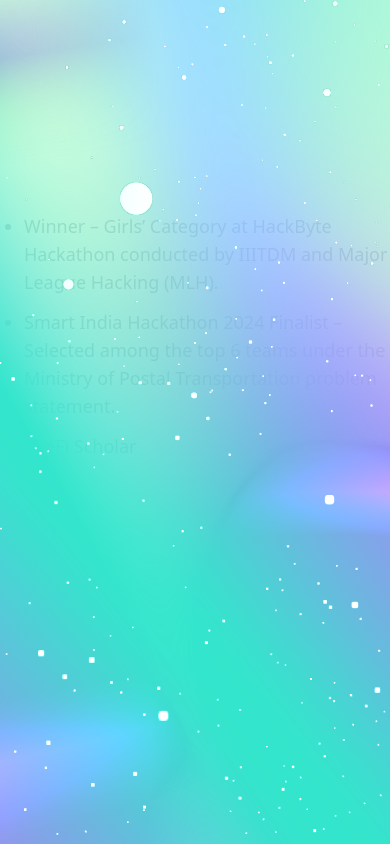
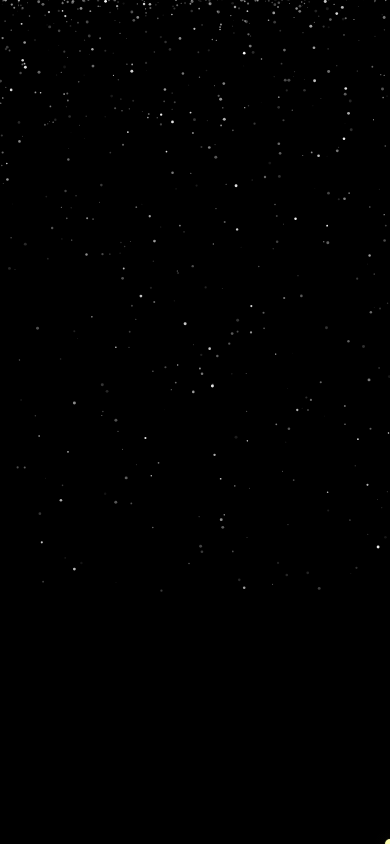
Before and after one commit to RabdeepKaur/Rabdeep-Fullstack-Engineer, a Next.js app: page /Achievement in a window 390 px wide. Shown: the top 844 px of the page. Built offline with nearby package versions, Linux system fonts and the light colour scheme.

Commit message:
skills done

```diff
--- a/app/Components/background.tsx
+++ /dev/null
@@ -1,280 +0,0 @@
-"use client"
-import { useRef, useMemo, useEffect, useState } from 'react';
-import { Canvas, useFrame, useThree } from '@react-three/fiber';
-import { Points, PointMaterial, OrbitControls, Trail } from '@react-three/drei';
-import * as THREE from 'three';
-
-function AuroraParticles() {
-  const ref = useRef<THREE.Points>(null);
-
-  const particlesPosition = useMemo(() => {
-    const positions = new Float32Array(3000 * 3);
-
-    for (let i = 0; i < 3000; i++) {
-      positions[i * 3] = (Math.random() - 0.5) * 80;
-      positions[i * 3 + 1] = (Math.random() - 0.5) * 60;
-      positions[i * 3 + 2] = (Math.random() - 0.5) * 40;
-    }
-
-    return positions;
-  }, []);
-
-  useFrame((state) => {
-    if (ref.current) {
-      ref.current.rotation.x = state.clock.elapsedTime * 0.02;
-      ref.current.rotation.y = state.clock.elapsedTime * 0.01;
-
-      // Scroll-based movement
-      const scrollY = window.pageYOffset || 0;
-      ref.current.position.y = -scrollY * 0.005;
-    }
-  });
-
-  return (
-    <Points ref={ref} positions={particlesPosition} stride={3} frustumCulled={false}>
-      <PointMaterial
-        transparent
-        color="#4ade80"
-        size={0.15}
-        sizeAttenuation={true}
-        depthWrite={false}
-        blending={THREE.AdditiveBlending}
-      />
-    </Points>
-  );
-}
-
-function AuroraRibbon({ position, color, scrollOffset }: { position: [number, number, number], color: string, scrollOffset: number }) {
-  const meshRef = useRef<THREE.Mesh>(null);
-  const [scrollY, setScrollY] = useState(0);
-
-  useEffect(() => {
-    const handleScroll = () => setScrollY(window.pageYOffset || 0);
-    window.addEventListener('scroll', handleScroll);
-    return () => window.removeEventListener('scroll', handleScroll);
-  }, []);
-
-  useFrame((state) => {
-    if (meshRef.current) {
-      const time = state.clock.elapsedTime;
-
-      // Flowing animation
-      meshRef.current.rotation.z = Math.sin(time * 0.5 + scrollOffset) * 0.3;
-      meshRef.current.position.x = position[0] + Math.sin(time * 0.3 + scrollOffset) * 5;
-      meshRef.current.position.y = position[1] + Math.cos(time * 0.2 + scrollOffset) * 3;
-
-      // Scroll-dependent movement
-      meshRef.current.position.y += -scrollY * 0.008;
-      meshRef.current.rotation.x = scrollY * 0.001 + scrollOffset;
-
-      // Update shader uniforms
-      const material = meshRef.current.material as any;
-      if (material && material.uniforms) {
-        material.uniforms.time.value = time;
-        material.uniforms.scroll.value = scrollY * 0.01;
-      }
-    }
-  });
-
-  const vertexShader = `
-    uniform float time;
-    uniform float scroll;
-    varying vec2 vUv;
-    varying vec3 vPosition;
-
-    void main() {
-      vUv = uv;
-      vPosition = position;
-
-      vec3 pos = position;
-
-      // Ribbon wave effect
-      float wave1 = sin(pos.x * 0.1 + time + scroll) * 2.0;
-      float wave2 = sin(pos.y * 0.08 + time * 0.7 + scroll) * 1.5;
-      float wave3 = sin(pos.z * 0.12 + time * 0.5 + scroll) * 1.0;
-
-      pos.z += wave1 + wave2;
-      pos.y += wave3;
-      pos.x += sin(pos.y * 0.05 + time + scroll) * 0.5;
-
-      gl_Position = projectionMatrix * modelViewMatrix * vec4(pos, 1.0);
-    }
-  `;
-
-  const fragmentShader = `
-    uniform float time;
-    uniform float scroll;
-    uniform vec3 color1;
-    uniform vec3 color2;
-    uniform vec3 color3;
-    varying vec2 vUv;
-    varying vec3 vPosition;
-
-    void main() {
-      // Aurora color mixing
-      float wave1 = sin(vUv.x * 8.0 + time + scroll) * 0.5 + 0.5;
-      float wave2 = sin(vUv.y * 6.0 + time * 0.8 + scroll) * 0.5 + 0.5;
-      float wave3 = sin(vPosition.z * 0.1 + time * 1.2 + scroll) * 0.5 + 0.5;
-
-      vec3 finalColor = mix(color1, color2, wave1);
-      finalColor = mix(finalColor, color3, wave2);
-
-      // Brightness based on waves and scroll
-      float brightness = (wave1 + wave2 + wave3) * 0.5;
-      brightness += sin(scroll * 2.0) * 0.2;
-
-      // Edge glow effect
-      float edgeGlow = 1.0 - abs(vUv.x - 0.5) * 2.0;
-      edgeGlow *= 1.0 - abs(vUv.y - 0.5) * 2.0;
-
-      float alpha = brightness * edgeGlow * 0.8;
-
-      gl_FragColor = vec4(finalColor, alpha);
-    }
-  `;
-
-  return (
-    <mesh ref={meshRef} position={position}>
-      <planeGeometry args={[30, 8, 32, 16]} />
-      <shaderMaterial
-        vertexShader={vertexShader}
-        fragmentShader={fragmentShader}
-        uniforms={{
-          time: { value: 0 },
-          scroll: { value: 0 },
-          color1: { value: new THREE.Color(color) },
-          color2: { value: new THREE.Color('#60a5fa') },
-          color3: { value: new THREE.Color('#a855f7') }
-        }}
-        transparent
-        side={THREE.DoubleSide}
-        blending={THREE.AdditiveBlending}
-      />
-    </mesh>
-  );
-}
-
-function EnhancedAuroraWaves() {
-  const meshRef = useRef<THREE.Mesh>(null);
-  const [scrollY, setScrollY] = useState(0);
-
-  useEffect(() => {
-    const handleScroll = () => setScrollY(window.pageYOffset || 0);
-    window.addEventListener('scroll', handleScroll);
-    return () => window.removeEventListener('scroll', handleScroll);
-  }, []);
-
-  useFrame((state) => {
-    if (meshRef.current) {
-      meshRef.current.rotation.z = state.clock.elapsedTime * 0.05;
-      meshRef.current.position.y = -scrollY * 0.01;
-
-      const material = meshRef.current.material as any;
-      if (material && material.uniforms) {
-        material.uniforms.time.value = state.clock.elapsedTime;
-        material.uniforms.scroll.value = scrollY * 0.005;
-      }
-    }
-  });
-
-  const vertexShader = `
-    uniform float time;
-    uniform float scroll;
-    varying vec2 vUv;
-
-    void main() {
-      vUv = uv;
-      vec3 pos = position;
-
-      // Multiple wave layers
-      pos.z += sin(pos.x * 0.08 + time + scroll) * 8.0;
-      pos.z += sin(pos.y * 0.06 + time * 0.7 + scroll) * 6.0;
-      pos.z += sin(pos.x * 0.15 + pos.y * 0.1 + time * 1.2 + scroll) * 4.0;
-
-      gl_Position = projectionMatrix * modelViewMatrix * vec4(pos, 1.0);
-    }
-  `;
-
-  const fragmentShader = `
-    uniform float time;
-    uniform float scroll;
-    varying vec2 vUv;
-
-    void main() {
-      // Enhanced aurora colors
-      vec3 color1 = vec3(0.3, 1.0, 0.5);    // Bright aurora green
-      vec3 color2 = vec3(0.4, 0.8, 1.0);    // Aurora blue
-      vec3 color3 = vec3(0.8, 0.4, 1.0);    // Aurora purple
-      vec3 color4 = vec3(0.2, 0.9, 0.8);    // Aurora cyan
-
-      float wave1 = sin(vUv.x * 12.0 + time + scroll) * 0.5 + 0.5;
-      float wave2 = sin(vUv.y * 10.0 + time * 0.8 + scroll) * 0.5 + 0.5;
-      float wave3 = sin(vUv.x * 6.0 + vUv.y * 8.0 + time * 1.5 + scroll) * 0.5 + 0.5;
-
-      vec3 finalColor = mix(color1, color2, wave1);
-      finalColor = mix(finalColor, color3, wave2);
-      finalColor = mix(finalColor, color4, wave3);
-
-      // Enhanced brightness and scroll effects
-      float brightness = (wave1 + wave2 + wave3) * 0.4;
-      brightness += sin(scroll) * 0.3;
-      brightness += 0.2; // Base brightness
-
-      gl_FragColor = vec4(finalColor, brightness);
-    }
-  `;
-
-  return (
-    <mesh ref={meshRef} position={[0, 0, -25]}>
-      <planeGeometry args={[60, 180, 64, 64]} />
-      <shaderMaterial
-        vertexShader={vertexShader}
-        fragmentShader={fragmentShader}
-        uniforms={{
-          time: { value: 0 },
-          scroll: { value: 0 }
-        }}
-        transparent
-        side={THREE.DoubleSide}
-        blending={THREE.AdditiveBlending}
-      />
-    </mesh>
-  );
-}
-
-export default function AuroraScene() {
-  return (
-    <div className="fixed inset-0 z-0">
-      <Canvas
-        camera={{ position: [0, 0, 15], fov: 75 }}
-        style={{ background: 'transparent' }}
-      >
-        {/* Enhanced Lighting */}
-        <ambientLight intensity={0.3} />
-        <pointLight position={[20, 20, 20]} intensity={1.2} color="#4ade80" />
-        <pointLight position={[-20, -20, -20]} intensity={0.8} color="#a855f7" />
-        <pointLight position={[0, 30, 10]} intensity={1.0} color="#60a5fa" />
-        <pointLight position={[0, -30, 10]} intensity={0.6} color="#ec4899" />
-
-        {/* Multiple Aurora Ribbons */}
-        <AuroraRibbon position={[-20, 10, -5]} color="#4ade80" scrollOffset={0} />
-        <AuroraRibbon position={[15, -5, -8]} color="#60a5fa" scrollOffset={1} />
-        <AuroraRibbon position={[-10, -15, -12]} color="#a855f7" scrollOffset={2} />
-        <AuroraRibbon position={[25, 20, -3]} color="#ec4899" scrollOffset={3} />
-        <AuroraRibbon position={[-30, 0, -10]} color="#06b6d4" scrollOffset={4} />
-
-        <AuroraParticles />
-        <EnhancedAuroraWaves />
-
-        <OrbitControls
-          enableZoom={false}
-          enablePan={false}
-          autoRotate
-          autoRotateSpeed={0.3}
-          maxPolarAngle={Math.PI / 2}
-          minPolarAngle={Math.PI / 2}
-        />
-      </Canvas>
-    </div>
-  );
-}
--- a/app/layout.js
+++ b/app/layout.js
@@ -1,7 +1,7 @@
 
 import "./globals.css";
-//import FireflyBackground from "./Components/muosetrack"
-import   AuroraParticles from "./Components/background";
+import FireflyBackground from "./Components/muosetrack"
+
 //import localFont from 'next/font/local'; I ma not sure about the font
 /*
 const cosmic = localFont({
@@ -24,7 +24,7 @@
       >
         {/* Firefly background - fixed position, behind everything */}
 
-         < AuroraParticles/>
+         < FireflyBackground/>
         {/* Your app content with higher z-index */}
         <div className="relative z-10"></div>
         {children}
--- a/app/page.js
+++ b/app/page.js
@@ -2,7 +2,7 @@
 import Work from "../app/Experiences/page";
 import Project from "../app/Projects/page";
 import Achivement from "../app/Achievement/page";
-import Skill from "../app/skills/page";
+import Skills from "../app/skills/page";
 import FireflyScene from "./Components/muosetrack";
 import Opensource from "../app/opensorce/page";
 import Footer from "./Components/footer";
@@ -20,7 +20,7 @@
         <Work/>
         <Opensource/>
    <Project/>
-     <Skill/>
+   <Skills/>
    <Achivement/>
  <Footer/>
 
```
Also changed, not shown: app/skills/page.tsx (+54 -47 lines).
